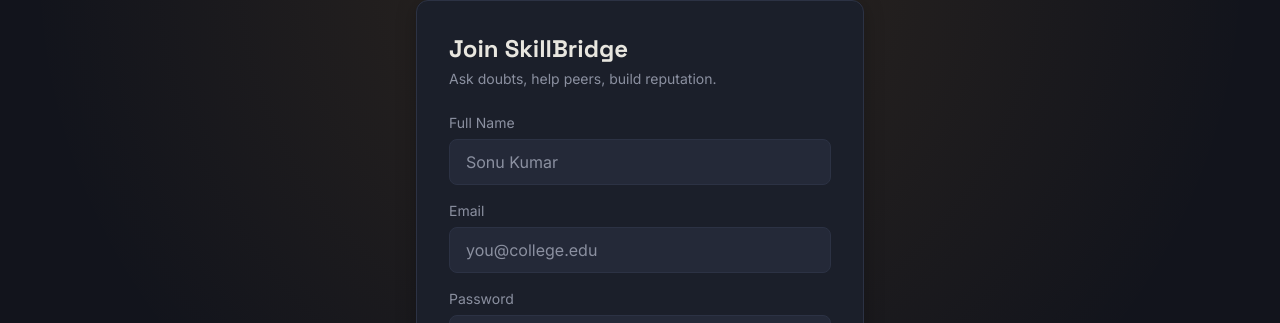
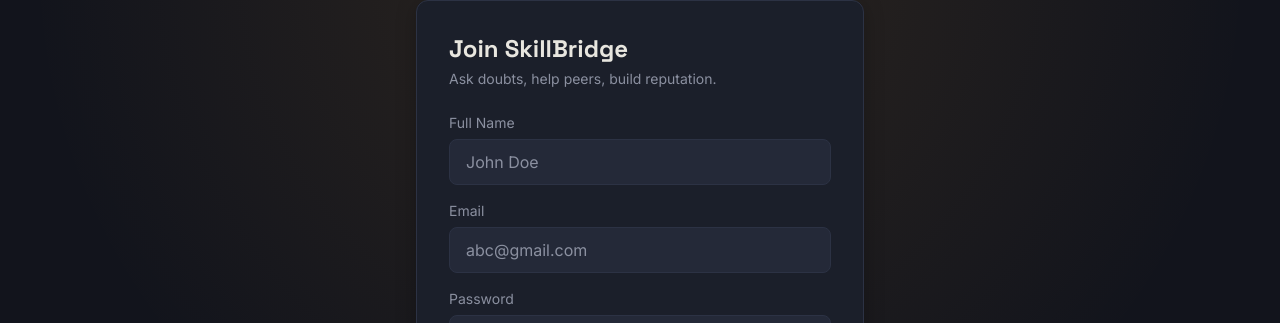
Before and after one commit to Sonubhardwaj2003/SkillBridge, a React (Vite) app in the folder frontend/: page /register in a window 1280 px wide. Shown: the part 105-428 px from the top of the page. Built offline with nearby package versions, Linux system fonts and the light colour scheme; no server answers.

Commit message:
chnage in register page

```diff
--- a/frontend/src/pages/Register.jsx
+++ b/frontend/src/pages/Register.jsx
@@ -53,7 +53,7 @@
             <input
               required
               className="input-field"
-              placeholder="Sonu Kumar"
+              placeholder="John Doe"
               value={form.name}
               onChange={(e) => setForm({ ...form, name: e.target.value })}
             />
@@ -64,7 +64,7 @@
               type="email"
               required
               className="input-field"
-              placeholder="you@college.edu"
+              placeholder="abc@gmail.com"
               value={form.email}
               onChange={(e) => setForm({ ...form, email: e.target.value })}
             />
```
